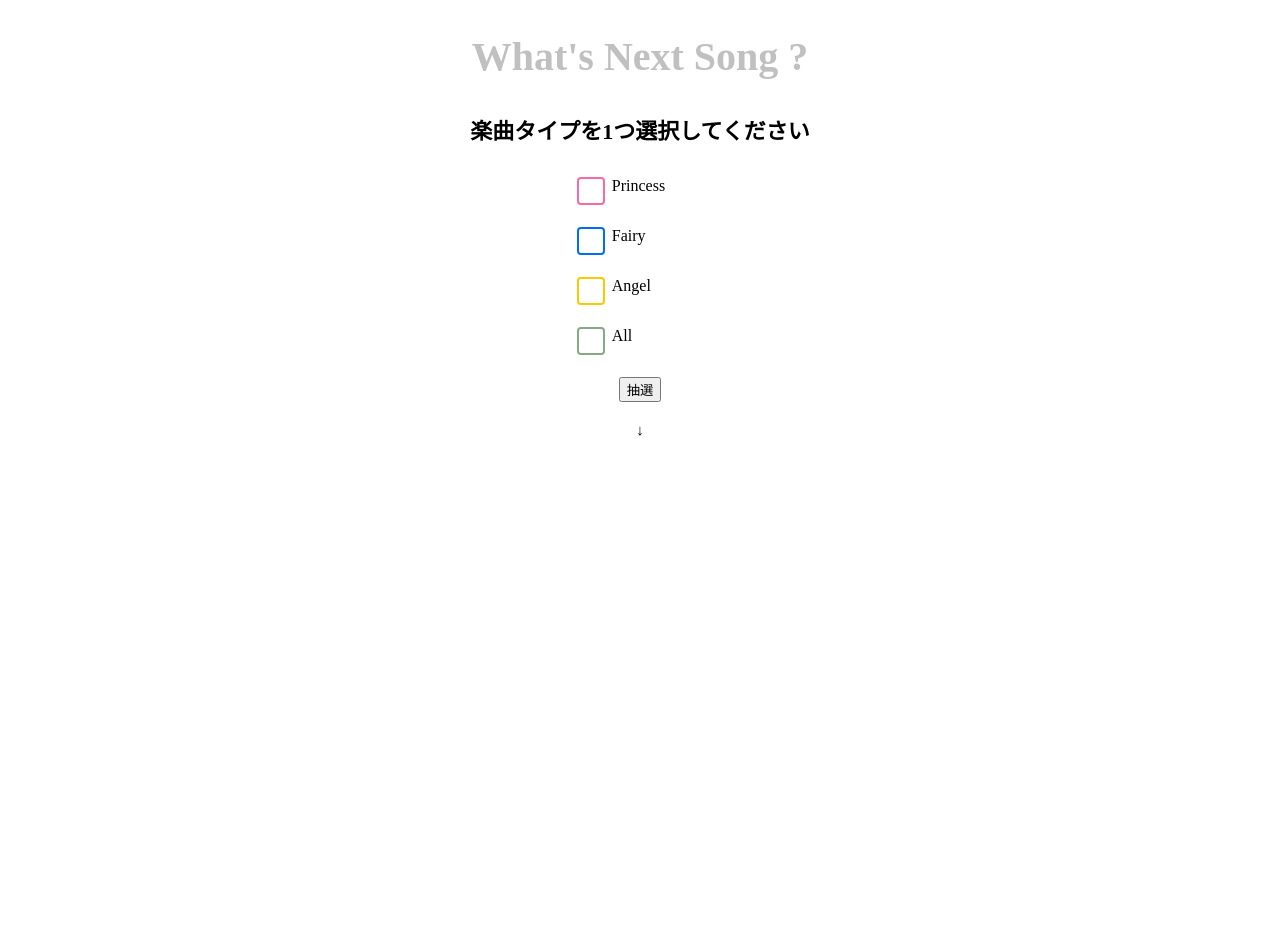
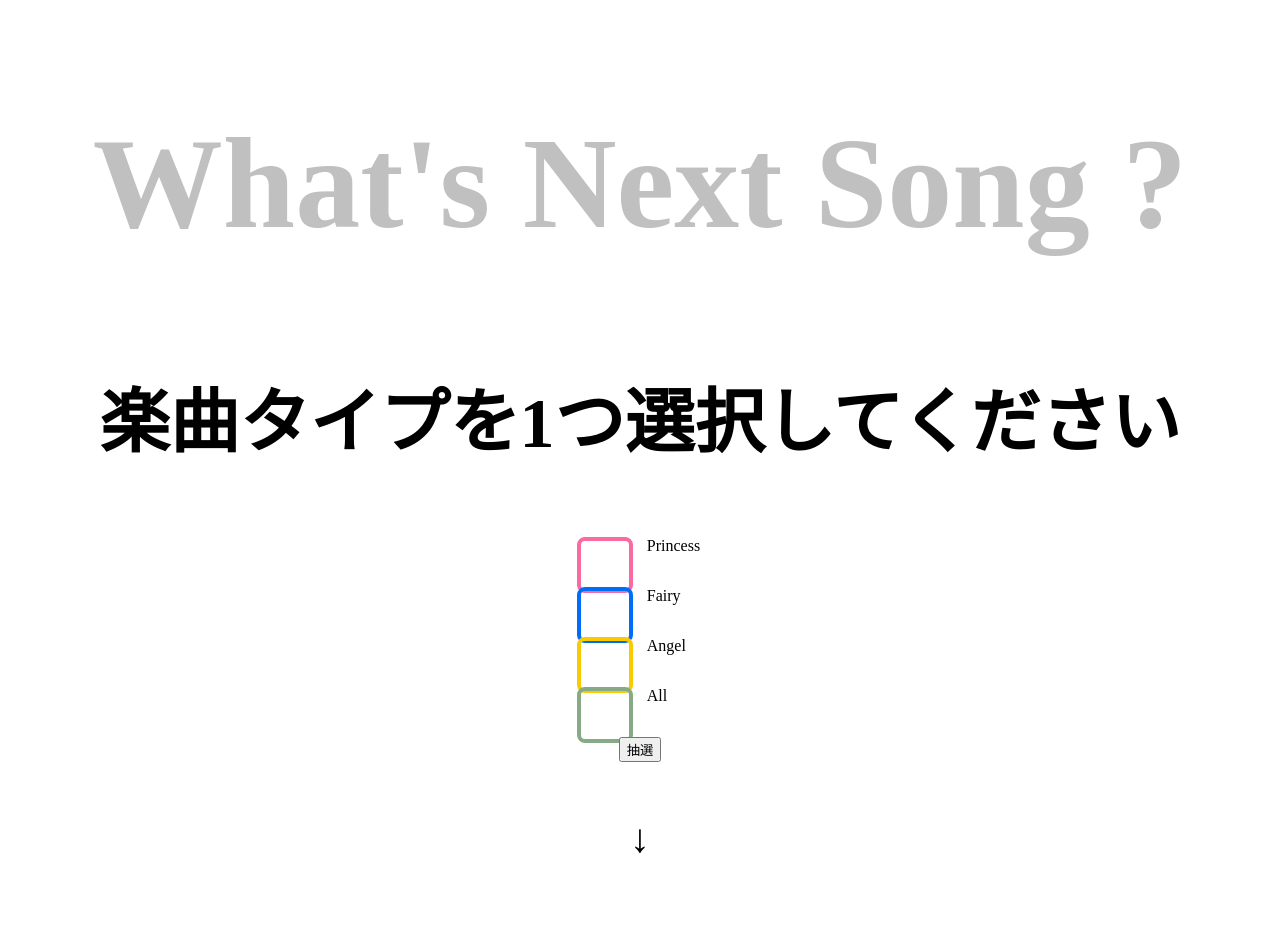
Before and after one commit to morigon177/Million_Lottery, a Django app: page / in a window 1280 px wide. Before the commit the page ends 436 px from the top, so only its background shows below. Run offline with Django 3.2, Linux system fonts and the light colour scheme; data comes from the database, SQL or seed files in the repository.

Commit message:
文字サイズの変化0
変化

```diff
--- a/templates/ML/index.html
+++ b/templates/ML/index.html
@@ -14,7 +14,7 @@
     h2 {
         text-align: center;
         font-family: Impact Chacoal;
-        font-size: 40px;
+        font-size: 130px;
         color: silver;
         }
 
@@ -22,14 +22,14 @@
     h3 {
         text-align: center;
         font-family: Impact Chacoal;
-        font-size: 22px;
+        font-size: 70px;
         color: black;
         }
 
     h4 {
         text-align: center;
         font-family: Impact Chacoal;
-        font-size: 15px;
+        font-size: 40px;
         color: black;
         }
 
@@ -47,9 +47,9 @@
 .cp_ipcheck01 label {
 	position: relative;
 	display: inline-block;
-	margin-right: 30px;
-	padding-right: 10px;
-	padding-left: 35px;
+	margin-right: 60px;
+	padding-right: 20px;
+	padding-left: 70px;
 	cursor: pointer;
 }
 .cp_ipcheck01 label::before {
@@ -58,16 +58,16 @@
 	top: 0;
 	left: 0;
 	display: block;
-	width: 24px;
-	height: 24px;
+	width: 48px;
+	height: 48px;
 	content: ' ';
-	border: 2px solid #f96aa0;
+	border: 4px solid #f96aa0;
 }
 .cp_ipcheck01 input[type='radio'] + label::before {
-	border-radius: 4px;
+	border-radius: 8px;
 }
 .cp_ipcheck01 input[type='radio']:checked + label {
-	padding-left: 10px;
+	padding-left: 20px;
 	color: #ffffff;
 }
 .cp_ipcheck01 input[type='radio']:checked + label::before {
@@ -96,9 +96,9 @@
 .cp_ipcheck02 label {
 	position: relative;
 	display: inline-block;
-	margin-right: 30px;
-	padding-right: 10px;
-	padding-left: 35px;
+	margin-right: 60px;
+	padding-right: 20px;
+	padding-left: 70px;
 	cursor: pointer;
 }
 .cp_ipcheck02 label::before {
@@ -107,16 +107,16 @@
 	top: 0;
 	left: 0;
 	display: block;
-	width: 24px;
-	height: 24px;
+	width: 48px;
+	height: 48px;
 	content: ' ';
-	border: 2px solid #006df8;
+	border: 4px solid #006df8;
 }
 .cp_ipcheck02 input[type='radio'] + label::before {
-	border-radius: 4px;
+	border-radius: 8px;
 }
 .cp_ipcheck02 input[type='radio']:checked + label {
-	padding-left: 10px;
+	padding-left: 20px;
 	color: #ffffff;
 }
 .cp_ipcheck02 input[type='radio']:checked + label::before {
@@ -146,9 +146,9 @@
 .cp_ipcheck03 label {
 	position: relative;
 	display: inline-block;
-	margin-right: 30px;
-	padding-right: 10px;
-	padding-left: 35px;
+	margin-right: 60px;
+	padding-right: 20px;
+	padding-left: 70px;
 	cursor: pointer;
 }
 .cp_ipcheck03 label::before {
@@ -157,16 +157,16 @@
 	top: 0;
 	left: 0;
 	display: block;
-	width: 24px;
-	height: 24px;
+	width: 48px;
+	height: 48px;
 	content: ' ';
-	border: 2px solid #f9ca00;
+	border: 4px solid #f9ca00;
 }
 .cp_ipcheck03 input[type='radio'] + label::before {
-	border-radius: 4px;
+	border-radius: 8px;
 }
 .cp_ipcheck03 input[type='radio']:checked + label {
-	padding-left: 10px;
+	padding-left: 20px;
 	color: #ffffff;
 }
 .cp_ipcheck03 input[type='radio']:checked + label::before {
@@ -196,9 +196,9 @@
 .cp_ipcheck04 label {
 	position: relative;
 	display: inline-block;
-	margin-right: 30px;
-	padding-right: 10px;
-	padding-left: 35px;
+	margin-right: 60px;
+	padding-right: 20px;
+	padding-left: 70px;
 	cursor: pointer;
 }
 .cp_ipcheck04 label::before {
@@ -207,16 +207,16 @@
 	top: 0;
 	left: 0;
 	display: block;
-	width: 24px;
-	height: 24px;
+	width: 48px;
+	height: 48px;
 	content: ' ';
-	border: 2px solid #85aa85;
+	border: 4px solid #85aa85;
 }
 .cp_ipcheck04 input[type='radio'] + label::before {
-	border-radius: 4px;
+	border-radius: 8px;
 }
 .cp_ipcheck04 input[type='radio']:checked + label {
-	padding-left: 10px;
+	padding-left: 20px;
 	color: #ffffff;
 }
 .cp_ipcheck04 input[type='radio']:checked + label::before {
```
